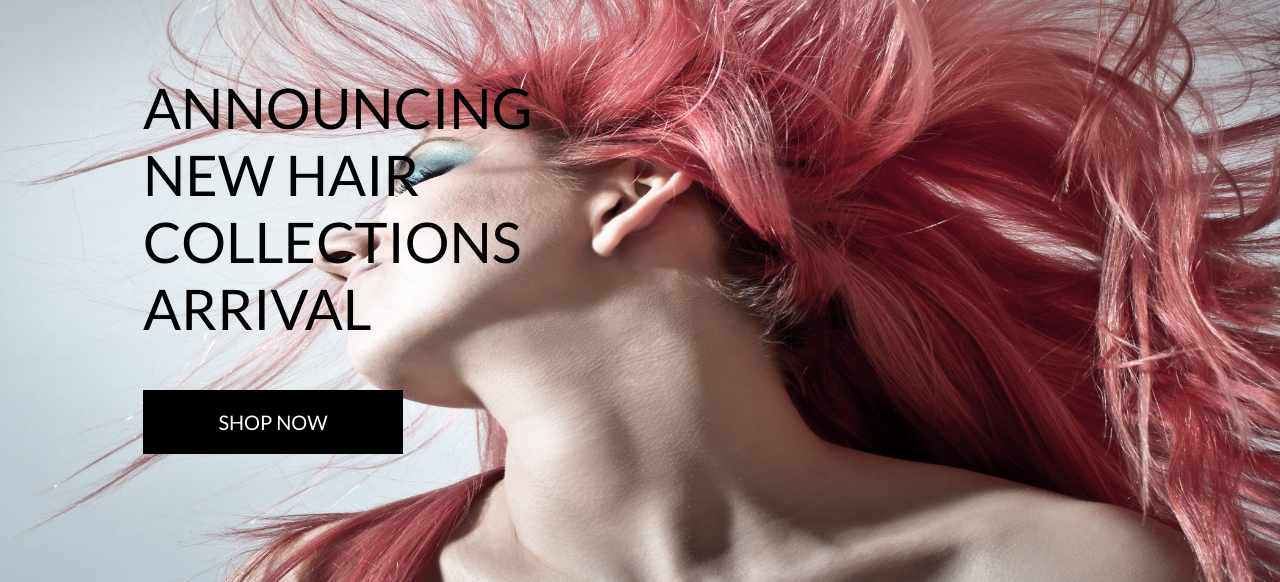
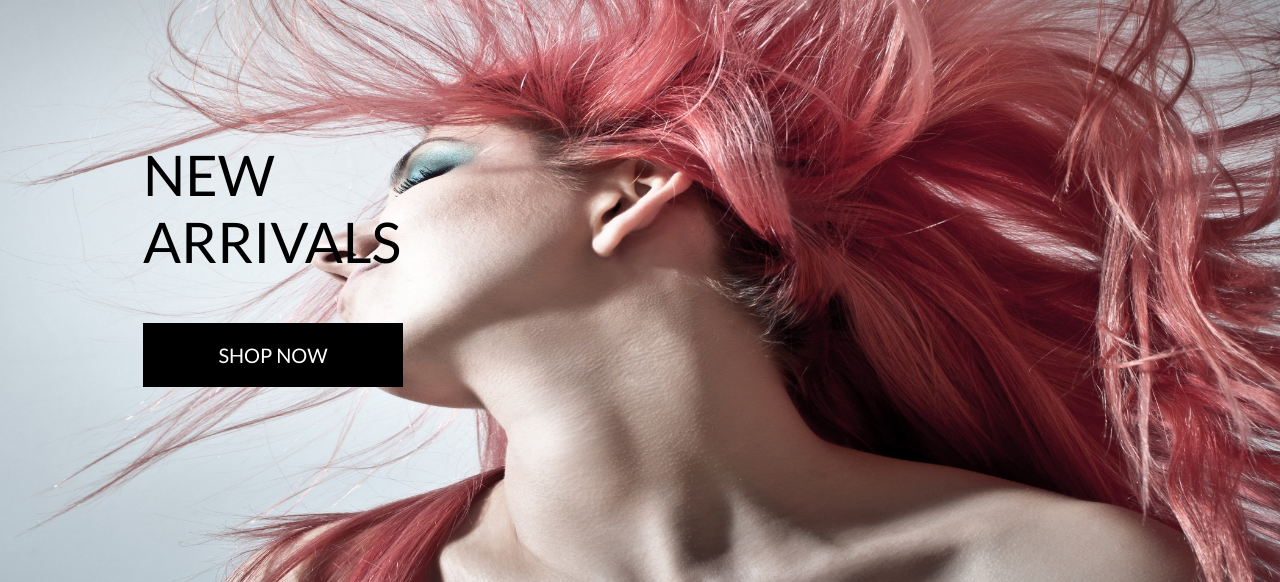
Before and after one commit to MichaelOsarumwense/Treasure-Hair-Collections, a Django app: page / in a window 1280 px wide. Shown: the part 194-776 px from the top of the page. Run offline with Django 3.2, Linux system fonts and the light colour scheme; some libraries are stand-ins or nearby versions.

Commit message:
Updated the landing page sales write up

```diff
--- a/home/templates/home/index.html
+++ b/home/templates/home/index.html
@@ -14,7 +14,7 @@
         <div class="row h-100">
             <div class="col-7 col-md-6 my-auto">
                 <h1 class="display-4 logo-font text-black">
-                    Announcing new Hair collections Arrival
+                    New <br>Arrivals<br>
                 </h1>
                 <div class="my-5">
                     <h4>
```
